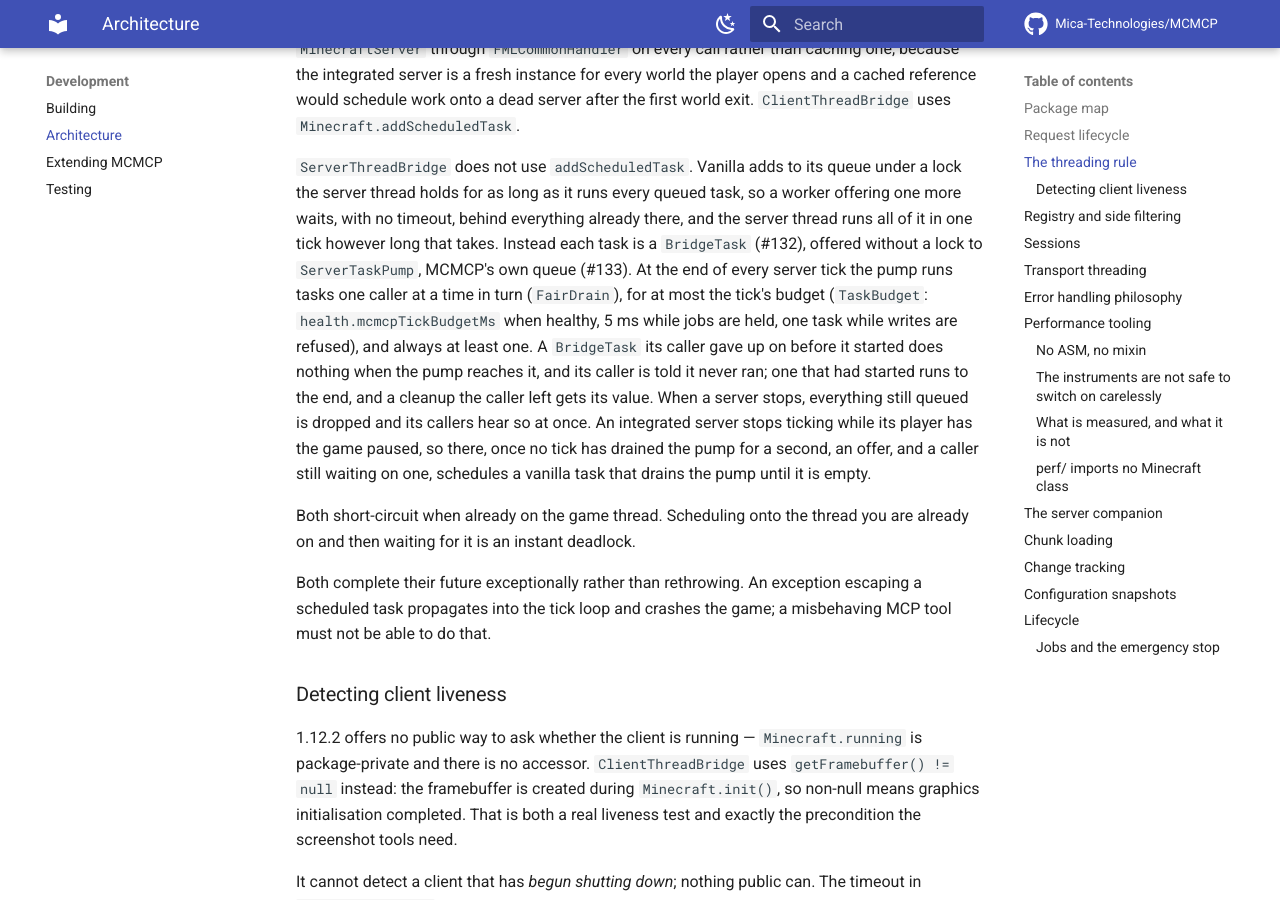
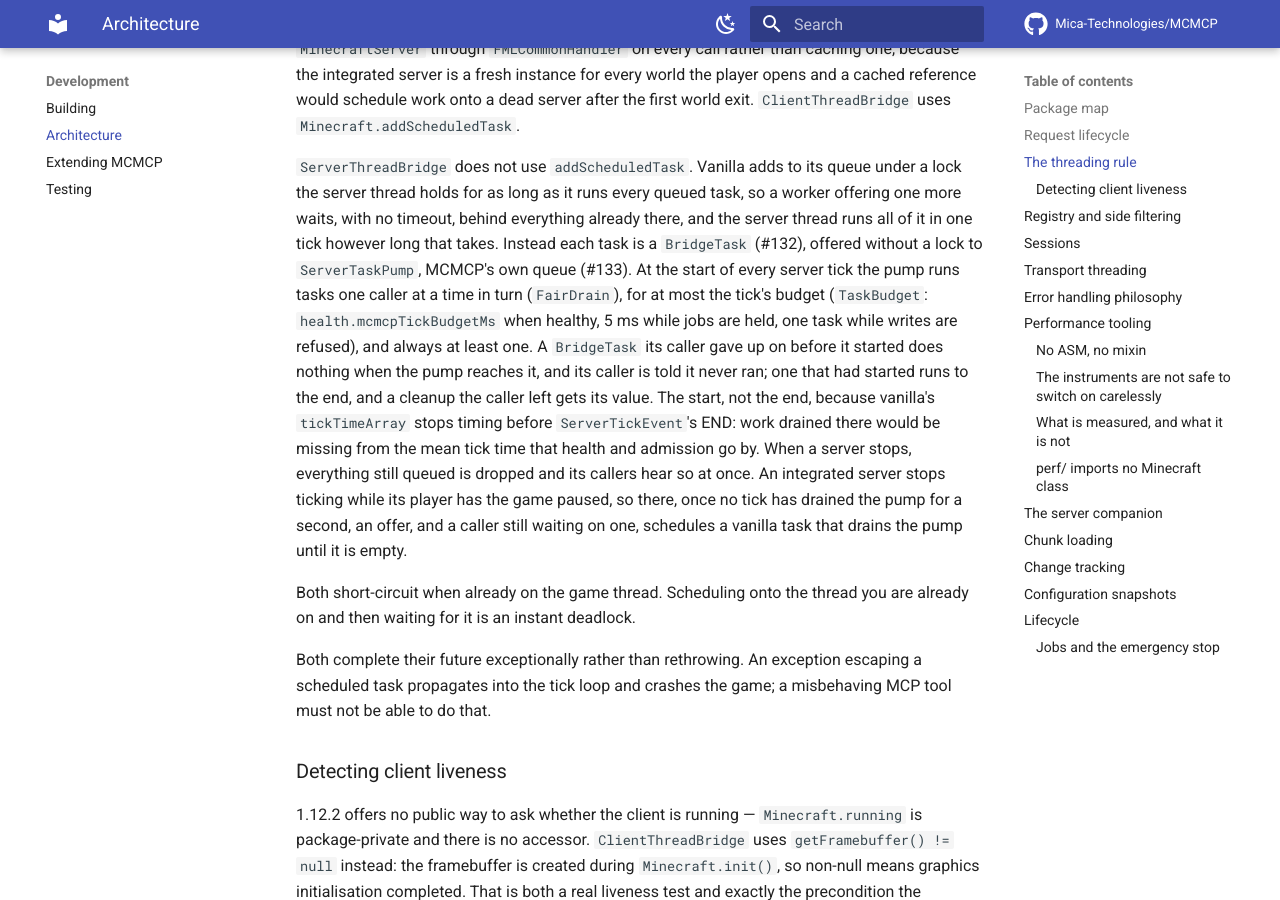
Before and after one commit to Mica-Technologies/MCMCP, an MkDocs documentation site: the page built from docs/dev/architecture.md, in a window 1280 px wide and 900 px high, scrolled down 2219 px. Built offline with MkDocs 1.6.1 and Material for MkDocs 9.7.7, drawn with Linux system fonts in a browser that asks for light colours; comment, search, counter and statistics services are not loaded.

Commit message:
Drain the server task pump at the start of a tick, where vanilla times it
Live-tested on a dedicated server: three sessions looping 32x32x32
/fill commands through server_run_commands. game_health's pump figures
said one caller was spending 100 to 555 ms a tick, vanilla logged
"Can't keep up! ... 4341ms behind", and serverHealth read a mean tick
of 1.9 ms, 20 TPS, OK, for the whole 30 s. Nothing was refused and no
alert went out.

MinecraftServer.tick() writes tickTimeArray just before
onPostServerTick, so ServerTickEvent's END falls outside the timing,
and the pump drained in END. MCMCP's own work, the load the pump exists
to bound, was invisible to the mean tick time that health, admission
control and jobs go by. addScheduledTask's tasks, which the pump
replaced, ran inside the timed window.

The pump now drains in START, which is inside it (after the timer
starts, before the world ticks), like addScheduledTask's tasks did.
ServerTickRecorder's own timing brackets START to END at HIGHEST and
LOWEST priority, so it includes the drain either way.

Re-tested with the same load: the server went throttled, then paused
(mean tick 201 ms, 5 TPS); 26 writes were refused in 5 to 26 ms each,
the session got the mcmcp.health "overloaded" notification and,
after the load stopped and 10 s of better readings, "back to OK".

The pump's javadoc, the architecture and configuration pages and
CLAUDE.md say start, not end. Built and unit-tested.

Refs #133

Co-Authored-By: Claude Opus 5.5 <noreply@anthropic.com>

```diff
--- a/docs/dev/architecture.md
+++ b/docs/dev/architecture.md
@@ -98,12 +98,14 @@ server after the first world exit. `ClientThreadBridge` uses `Minecraft.addSched
 server thread holds for as long as it runs every queued task, so a worker offering one more waits,
 with no timeout, behind everything already there, and the server thread runs all of it in one tick
 however long that takes. Instead each task is a `BridgeTask` (#132), offered without a lock to
-`ServerTaskPump`, MCMCP's own queue (#133). At the end of every server tick the pump runs tasks one
+`ServerTaskPump`, MCMCP's own queue (#133). At the start of every server tick the pump runs tasks one
 caller at a time in turn (`FairDrain`), for at most the tick's budget (`TaskBudget`:
 `health.mcmcpTickBudgetMs` when healthy, 5 ms while jobs are held, one task while writes are
 refused), and always at least one. A `BridgeTask` its caller gave up on before it started does
 nothing when the pump reaches it, and its caller is told it never ran; one that had started runs to
-the end, and a cleanup the caller left gets its value. When a server stops, everything still queued
+the end, and a cleanup the caller left gets its value. The start, not the end, because vanilla's
+`tickTimeArray` stops timing before `ServerTickEvent`'s END: work drained there would be missing from
+the mean tick time that health and admission go by. When a server stops, everything still queued
 is dropped and its callers hear so at once. An integrated server stops ticking while its player has
 the game paused, so there, once no tick has drained the pump for a second, an offer, and a caller
 still waiting on one, schedules a vanilla task that drains the pump until it is empty.
```
Also changed, not shown: CLAUDE.md (+5 -4 lines), docs/reference/configuration.md (+1 -1 lines), 1 other file.
